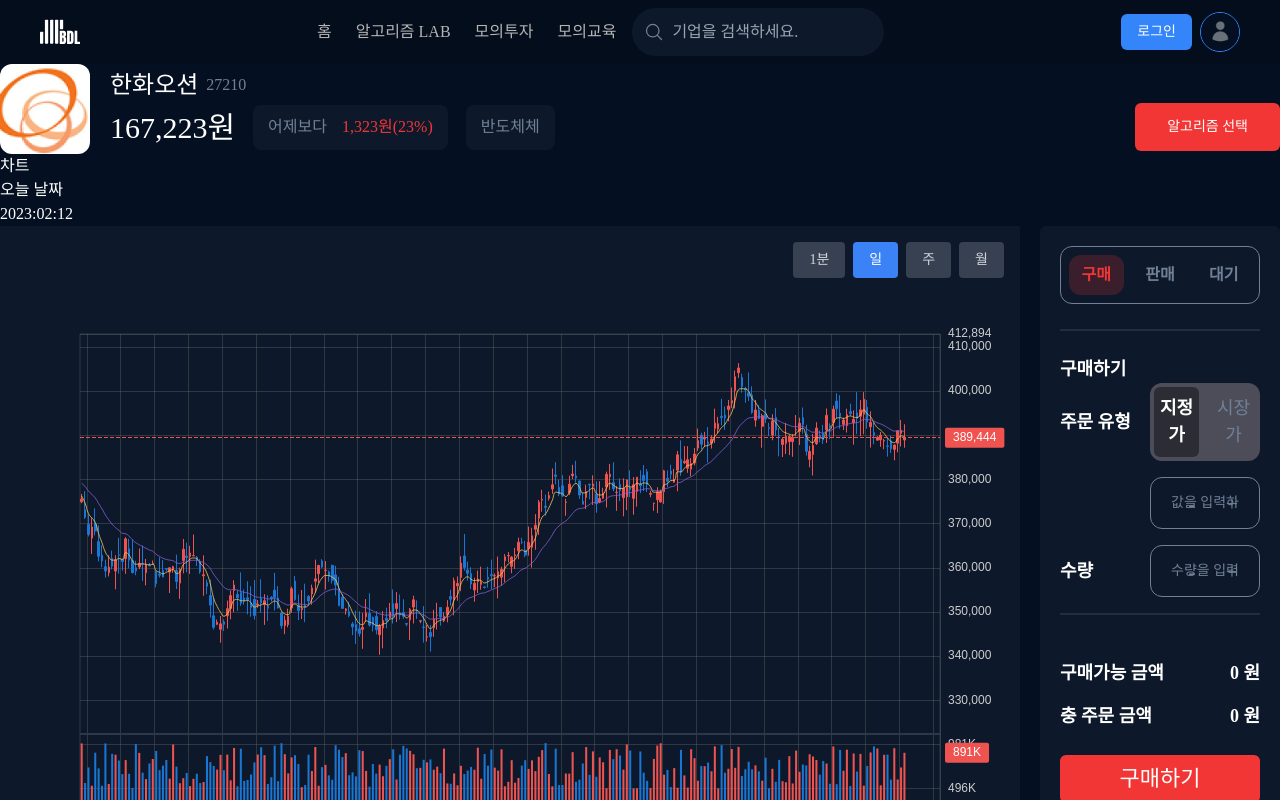
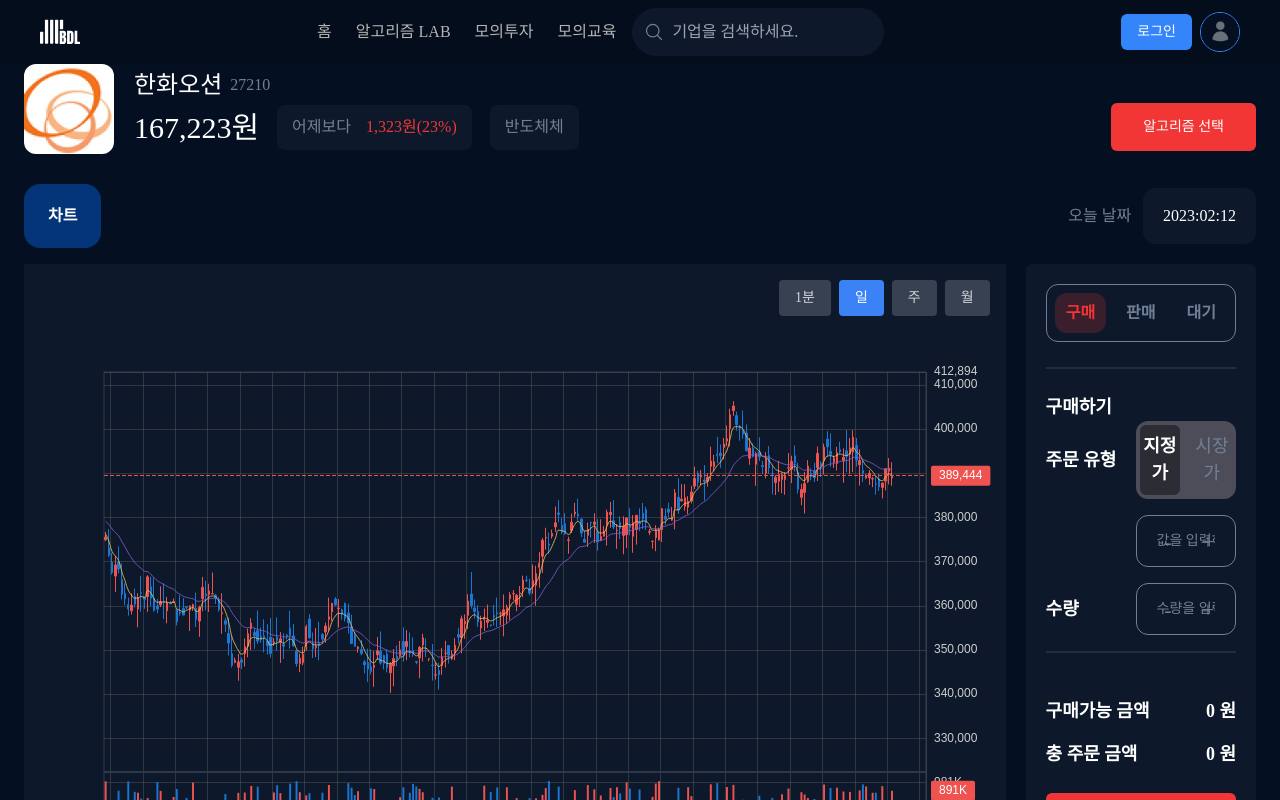
Before and after one commit to dnwnsrb11/BDL-frontend, a React (Vite) app: page /simulated-investment in a window 1280 px wide. Shown: the top 800 px of the page. Built offline with nearby package versions, Linux system fonts and the light colour scheme; a web font is replaced by a local one.

Commit message:
design: 종목 인포 배치

```diff
--- a/src/routes/pages/SimulatedInvestmentPage.tsx
+++ b/src/routes/pages/SimulatedInvestmentPage.tsx
@@ -8,18 +8,18 @@ import { dummyChartData } from '@/lib/dummy-data';
 
 export const SimulatedInvestmentPage = () => {
   return (
-    <div className="flex h-full w-full flex-col">
+    <div className="flex h-full w-full flex-col px-6">
       <div>
         <div>
           <StockInfo />
         </div>
-        <div>
-          <div>
-            <p>차트</p>
+        <div className="mb-[16px] mt-[30px] flex items-center justify-between">
+          <div className="rounded-2xl bg-btn-blue-color bg-opacity-40 px-[24px] py-[20px]">
+            <p className="font-bold">차트</p>
           </div>
-          <div>
-            <p>오늘 날짜</p>
-            <div>
+          <div className="flex items-center gap-3">
+            <p className="text-border-color">오늘 날짜</p>
+            <div className="rounded-xl bg-modal-background-color px-[20px] py-[16px]">
               <p>2023:02:12</p>
             </div>
           </div>
```
